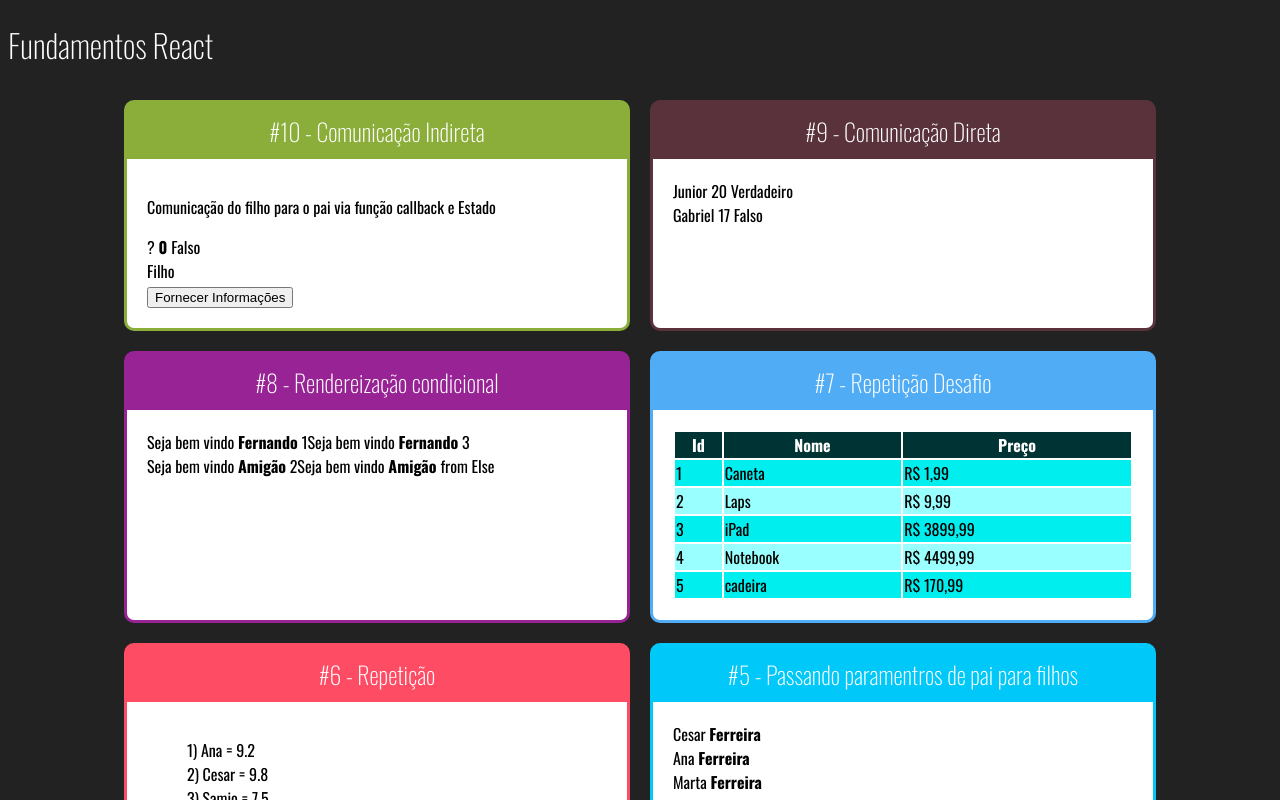
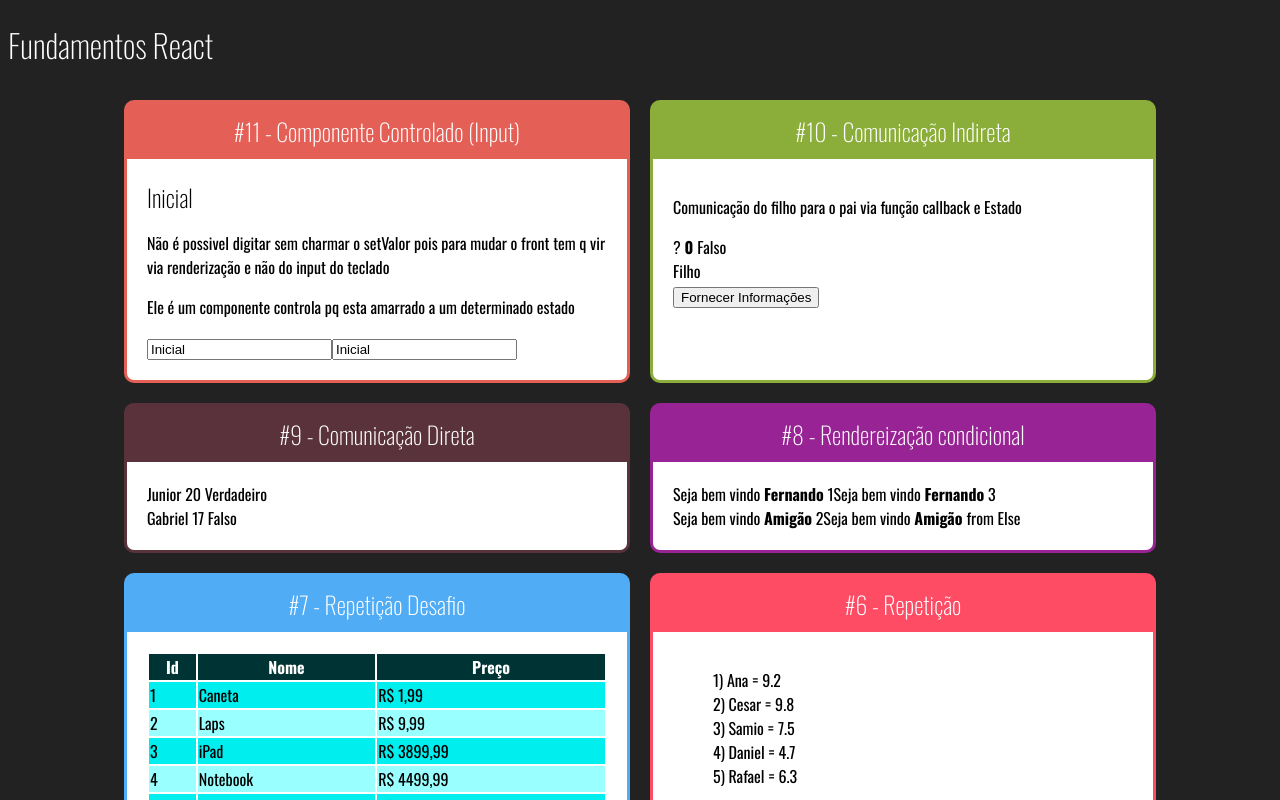
Before and after one commit to cesargos/fundamentos_react, a React (Create React App) app: page / in a window 1280 px wide. Shown: the top 800 px of the page. Built offline with nearby package versions, Linux system fonts and the light colour scheme.

Commit message:
feat: componente controlado (input)

```diff
--- a/src/componentes/App.jsx
+++ b/src/componentes/App.jsx
@@ -13,12 +13,17 @@ import Card from './layout/Card';
 import ListaAlunos from './repeticao/ListaAlunos';
 import TabelaProdutos from './repeticao/TabelaProdutos';
 import UsuarioInfo from './condicional/UsuarioInfo';
+import ComponenteControlado from './formulario/ComponenteControlado';
 
 // Utilizando Função arrow para retornar
 export default () => (
   <div className="App" id="App">
     <h1>Fundamentos React</h1>
     <div className="Cards">
+      <Card titulo="#11 - Componente Controlado (Input)" color="#e45f56">
+        <ComponenteControlado />
+      </Card>
+
       <Card titulo="#10 - Comunicação Indireta" color="#8bad39">
         <IndiretaPai />
       </Card>
--- /dev/null
+++ b/src/componentes/formulario/ComponenteControlado.jsx
@@ -0,0 +1,21 @@
+import React, { useState } from 'react';
+
+// componente do tipo funcional
+export default () => {
+  const [valor, setValor] = useState('Inicial');
+  const quandoMudar = (e) => setValor(e.target.value);
+  return (
+    <div className="Input">
+      <h2>{valor}</h2>
+      <p>
+        Não é possivel digitar sem charmar o setValor pois para mudar o front
+        tem q vir via renderização e não do input do teclado
+      </p>
+      <p>
+        Ele é um componente controla pq esta amarrado a um determinado estado
+      </p>
+      <input value={valor} onChange={quandoMudar} />
+      <input value={valor} readOnly />
+    </div>
+  );
+};
```
